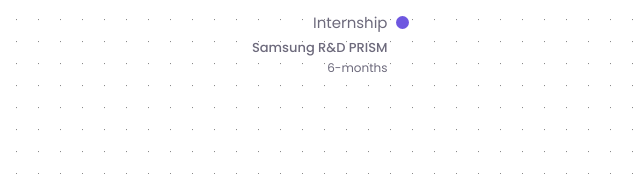
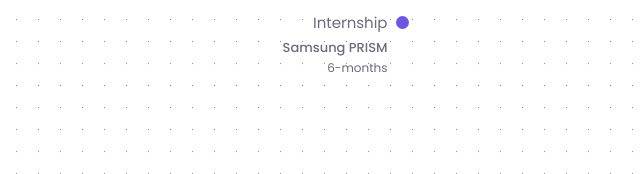
Before and after one commit to subhadeep-2004/Subhadeep_Portfolio, a plain HTML site: page index.html in a window 1280 px wide. Shown: the part 3175-3349 px from the top of the page, 238-878 px from the left. Drawn offline with nearby package versions, Linux system fonts and the light colour scheme.

Commit message:
Update index.html

```diff
--- a/index.html
+++ b/index.html
@@ -360,7 +360,7 @@
               <div class="qualification__data">
                 <div class="qualification_div">
                   <h3 class="qualification__title">Internship</h3>
-                  <span class="qualification__subtitle"> Samsung R&D PRISM </span>
+                  <span class="qualification__subtitle"> Samsung PRISM </span>
                   <div class="qualification__calender">
                     <i class="uil uil-calendar-alt"></i> 6-months
                   </div>
```
